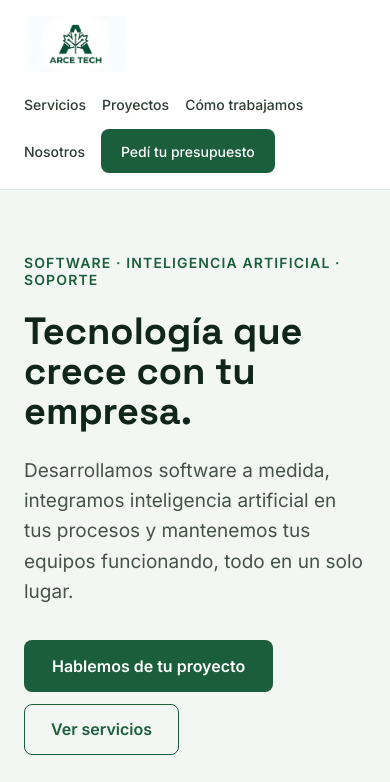
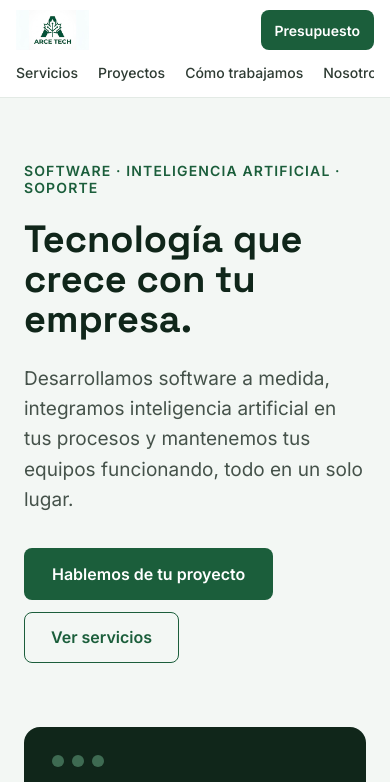
Before and after one commit to DAmnX14/ArceTech, a plain HTML site: page index.html in a window 390 px wide. Shown: the top 782 px of the page. Drawn offline with Linux system fonts and the light colour scheme.

Commit message:
Encabezado compacto en celular y que se oculta al bajar
Co-Authored-By: Claude Opus 5.5 <noreply@anthropic.com>
Claude-Session: https://claude.ai/code/session_01Uup1F7SLEr46k6rsUY6Ne4

```diff
--- a/index.html
+++ b/index.html
@@ -18,6 +18,18 @@ a,button,input,select,textarea{transition:opacity .15s, box-shadow .15s}
 input:focus,select:focus,textarea:focus{outline:2px solid #1B5E3B;outline-offset:1px}
 article{transition:transform .2s, box-shadow .2s}
 article:hover{transform:translateY(-3px);box-shadow:0 10px 24px rgba(16,38,26,.08)}
+.site-header{transition:transform .25s ease}
+.site-header.oculto{transform:translateY(-100%)}
+.mobile-cta{display:none}
+@media (max-width:720px){
+ .header-inner{padding:10px 16px !important;gap:8px 12px !important}
+ .logo{height:40px !important}
+ .nav-cta{display:none !important}
+ .mobile-cta{display:inline-flex;align-items:center;min-height:40px;padding:8px 14px;border-radius:8px;background:#1B5E3B;color:#FFFFFF !important;text-decoration:none;font-size:14px;font-weight:600}
+ .main-nav{width:100%;flex-wrap:nowrap !important;overflow-x:auto;gap:20px !important;font-size:14px !important;-webkit-overflow-scrolling:touch;scrollbar-width:none}
+ .main-nav::-webkit-scrollbar{display:none}
+ .main-nav a{white-space:nowrap;padding:6px 0}
+}
 @media (max-width:720px){
  .hero-title{font-size:38px !important}
  h2{font-size:30px !important}
@@ -32,17 +44,18 @@ article:hover{transform:translateY(-3px);box-shadow:0 10px 24px rgba(16,38,26,.0
 <body>
 <div style="font-family: Inter, system-ui, sans-serif; color: #17221C; background: #FFFFFF; min-height: 100vh">
 
-<header style="border-bottom: 1px solid #E3EAE5; background: #FFFFFF; position: sticky; top: 0; z-index: 10">
-<div style="max-width: 1200px; margin: 0 auto; padding: 16px 24px; display: flex; align-items: center; justify-content: space-between; gap: 24px; flex-wrap: wrap">
+<header class="site-header" style="border-bottom: 1px solid #E3EAE5; background: #FFFFFF; position: sticky; top: 0; z-index: 10">
+<div class="header-inner" style="max-width: 1200px; margin: 0 auto; padding: 16px 24px; display: flex; align-items: center; justify-content: space-between; gap: 24px; flex-wrap: wrap">
 <a href="#inicio" style="display: flex; align-items: center; text-decoration: none">
-<img src="img/logo.jpg" alt="Arce Tech" style="height: 56px; width: auto; display: block">
+<img class="logo" src="img/logo.jpg" alt="Arce Tech" style="height: 56px; width: auto; display: block">
 </a>
-<nav aria-label="Principal" style="display: flex; align-items: center; gap: 28px; flex-wrap: wrap; font-size: 15px; font-weight: 500">
+<a href="#contacto" class="mobile-cta">Presupuesto</a>
+<nav class="main-nav" aria-label="Principal" style="display: flex; align-items: center; gap: 28px; flex-wrap: wrap; font-size: 15px; font-weight: 500">
 <a href="#servicios" style="text-decoration: none; color: #2E3B33">Servicios</a>
 <a href="#proyectos" style="text-decoration: none; color: #2E3B33">Proyectos</a>
 <a href="#proceso" style="text-decoration: none; color: #2E3B33">Cómo trabajamos</a>
 <a href="#nosotros" style="text-decoration: none; color: #2E3B33">Nosotros</a>
-<a href="#contacto" style="text-decoration: none; background: #1B5E3B; color: #FFFFFF; padding: 12px 20px; border-radius: 8px; min-height: 44px; box-sizing: border-box; display: inline-flex; align-items: center">Pedí tu presupuesto</a>
+<a href="#contacto" class="nav-cta" style="text-decoration: none; background: #1B5E3B; color: #FFFFFF; padding: 12px 20px; border-radius: 8px; min-height: 44px; box-sizing: border-box; display: inline-flex; align-items: center">Pedí tu presupuesto</a>
 </nav>
 </div>
 </header>
@@ -306,5 +319,15 @@ document.getElementById('form-contacto').addEventListener('submit',function(e){
  document.getElementById('form-msg').textContent='Gracias'+(n?', '+n:'')+'. El envío de consultas se habilita pronto; mientras tanto podés contactarnos por los datos de la izquierda.';
 });
 </script>
+<script>
+(function(){
+ var h=document.querySelector('.site-header'),y0=window.scrollY;
+ window.addEventListener('scroll',function(){
+  var y=window.scrollY;
+  if(y>y0&&y>120){h.classList.add('oculto')}else if(y<y0-4||y<=120){h.classList.remove('oculto')}
+  y0=y;
+ },{passive:true});
+})();
+</script>
 </body>
 </html>
```
